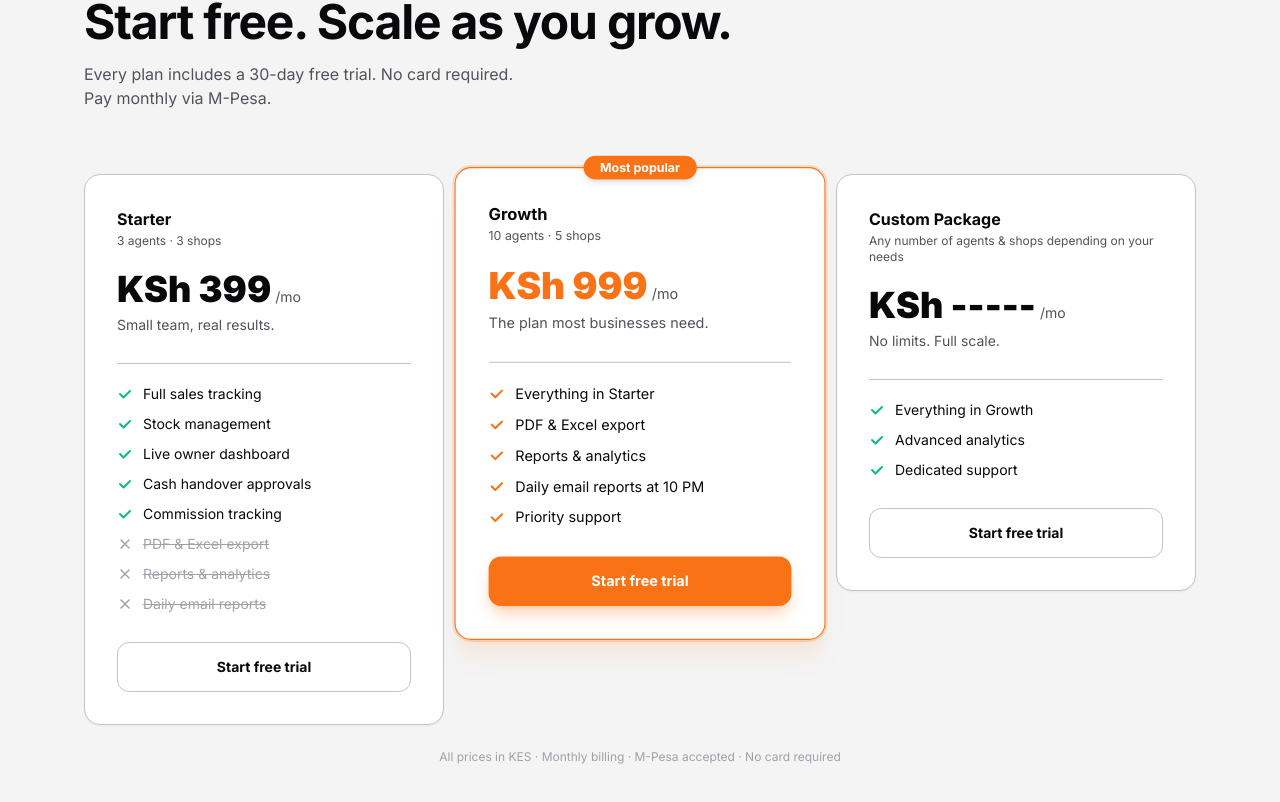
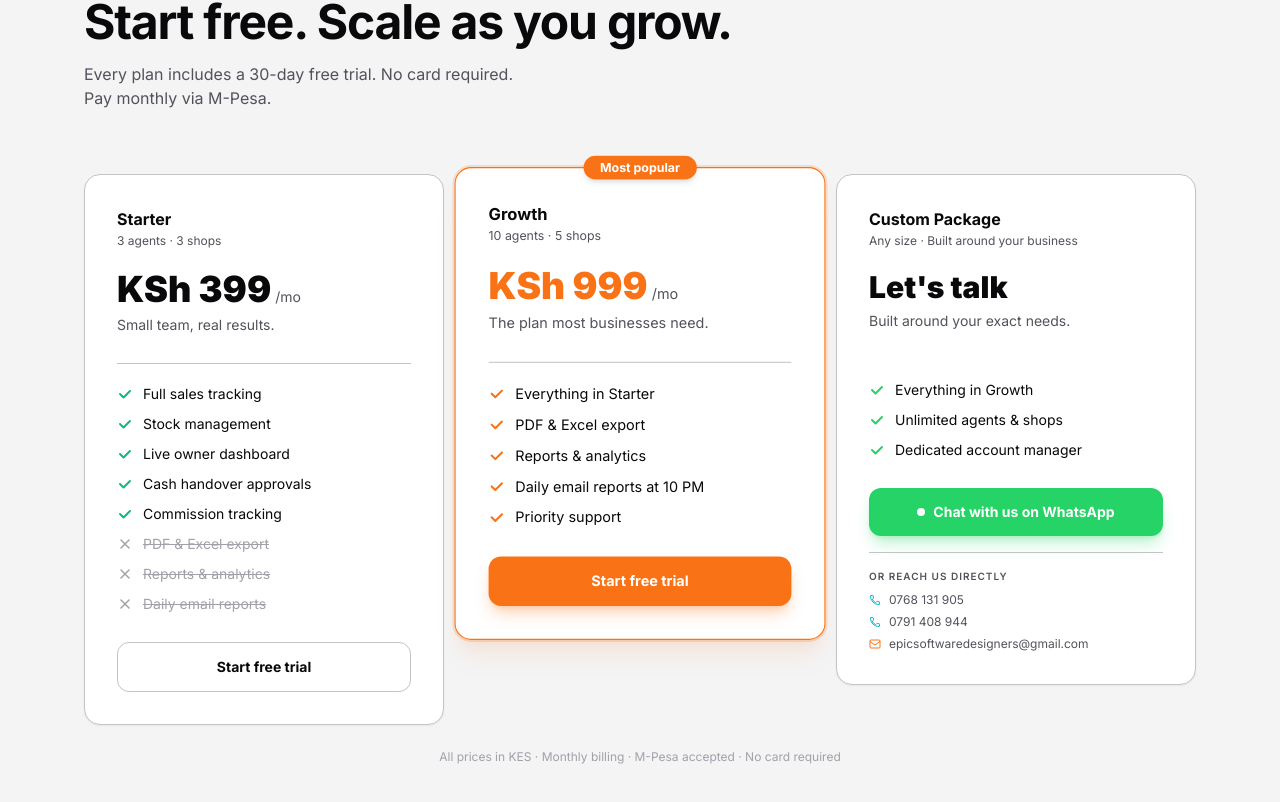
Before and after one commit to jos685/sales-website, a Next.js app: page / in a window 1280 px wide. Shown: the part 6547-7349 px from the top of the page. Built offline with nearby package versions, Linux system fonts and the light colour scheme.

Commit message:
changed the packsge

```diff
--- a/components/Pricing.tsx
+++ b/components/Pricing.tsx
@@ -1,28 +1,38 @@
 import { FadeUp, StaggerGrid, StaggerItem } from "@/components/Motion";
 
 const APP_URL = "https://sales-tracker-lovat.vercel.app/register";
+const WA_URL   = "https://wa.me/254783069010?text=" + encodeURIComponent("Hi! I'd like to discuss a custom QASHUP package for my business.");
 
 const plans = [
   {
-    name: "Starter", price: "399", capacity: "3 agents · 3 shops", tagline: "Small team, real results.",
-    highlight: false, badge: null,
+    name: "Starter", price: "399", capacity: "3 agents · 3 shops",
+    tagline: "Small team, real results.",
+    highlight: false, badge: null, custom: false,
     features: ["Full sales tracking","Stock management","Live owner dashboard","Cash handover approvals","Commission tracking"],
     locked: ["PDF & Excel export","Reports & analytics","Daily email reports"],
+    btnLabel: "Start free trial",
+    btnHref: APP_URL,
     btnClass: "border border-border text-ink hover:bg-bg transition-colors",
   },
   {
-    name: "Growth", price: "999", capacity: "10 agents · 5 shops", tagline: "The plan most businesses need.",
-    highlight: true, badge: "Most popular",
+    name: "Growth", price: "999", capacity: "10 agents · 5 shops",
+    tagline: "The plan most businesses need.",
+    highlight: true, badge: "Most popular", custom: false,
     features: ["Everything in Starter","PDF & Excel export","Reports & analytics","Daily email reports at 10 PM","Priority support"],
     locked: [],
+    btnLabel: "Start free trial",
+    btnHref: APP_URL,
     btnClass: "bg-accent text-white hover:opacity-90 transition-opacity shadow-lg shadow-accent/30",
   },
   {
-    name: "Custom Package", price: "-----", capacity: "Any number of agents & shops depending on your needs", tagline: "No limits. Full scale.",
-    highlight: false, badge: null,
-    features: ["Everything in Growth","Advanced analytics","Dedicated support"],
+    name: "Custom Package", price: null, capacity: null,
+    tagline: null,
+    highlight: false, badge: null, custom: true,
+    features: ["Everything in Growth","Unlimited agents & shops","Dedicated account manager"],
     locked: [],
-    btnClass: "border border-border text-ink hover:bg-bg transition-colors",
+    btnLabel: "Chat with us on WhatsApp",
+    btnHref: WA_URL,
+    btnClass: "bg-[#25D366] text-white hover:opacity-90 transition-opacity shadow-lg shadow-[#25D366]/30",
   },
 ];
 
@@ -44,6 +54,69 @@ export default function Pricing() {
         <StaggerGrid className="grid gap-4 md:grid-cols-3 md:items-start">
           {plans.map((plan) => (
             <StaggerItem key={plan.name}>
+              {plan.custom ? (
+                /* ── Custom Package card ── */
+                <div className="group relative flex flex-col rounded-2xl border border-border bg-surface p-7 shadow-sm transition-all duration-300 hover:-translate-y-1 hover:shadow-xl md:p-8">
+                  {/* decorative glow */}
+                  <div className="pointer-events-none absolute -inset-px rounded-2xl bg-gradient-to-br from-[#f97316]/20 via-transparent to-[#06b6d4]/20 opacity-0 transition-opacity duration-300 group-hover:opacity-100" />
+
+                  <div className="mb-5">
+                    <h3 className="text-base font-bold text-ink">{plan.name}</h3>
+                    <p className="mt-0.5 text-xs text-muted">Any size · Built around your business</p>
+                  </div>
+
+                  {/* price block */}
+                  <div className="mb-2">
+                    <span className="text-3xl font-black text-ink">Let&apos;s talk</span>
+                    <p className="mt-1.5 text-sm text-muted">Built around your exact needs.</p>
+                  </div>
+
+                  <div className="my-5 border-t border-white/10" />
+
+                  <ul className="mb-7 flex-1 space-y-2.5">
+                    {plan.features.map((f) => (
+                      <li key={f} className="flex items-start gap-2.5 text-sm text-ink">
+                        <svg width="16" height="16" viewBox="0 0 16 16" fill="none" className="mt-0.5 flex-shrink-0 text-[#25D366]">
+                          <path d="M3 8l3.5 3.5L13 5" stroke="currentColor" strokeWidth="2" strokeLinecap="round" strokeLinejoin="round"/>
+                        </svg>
+                        {f}
+                      </li>
+                    ))}
+                  </ul>
+
+                  {/* WhatsApp CTA */}
+                  <a
+                    href={plan.btnHref}
+                    target="_blank"
+                    rel="noopener noreferrer"
+                    className={`relative flex items-center justify-center gap-2 rounded-xl px-6 py-3.5 text-center text-sm font-bold ${plan.btnClass}`}
+                  >
+                    <span className="relative flex h-2 w-2">
+                      <span className="absolute inline-flex h-full w-full animate-ping rounded-full bg-white opacity-60" />
+                      <span className="relative h-2 w-2 rounded-full bg-white" />
+                    </span>
+                    {plan.btnLabel}
+                  </a>
+
+                  {/* compact contact row */}
+                  <div className="mt-4 border-t border-border pt-4 space-y-1.5">
+                    <p className="text-[10px] font-semibold uppercase tracking-widest text-muted mb-2">Or reach us directly</p>
+                    <a href="tel:+254768131905" className="flex items-center gap-2 text-xs text-muted hover:text-ink transition-colors">
+                      <svg width="12" height="12" viewBox="0 0 24 24" fill="none" className="flex-shrink-0 text-[#06b6d4]"><path d="M6.62 10.79a15.05 15.05 0 0 0 6.59 6.59l2.2-2.2a1 1 0 0 1 1.01-.24c1.12.37 2.33.57 3.58.57a1 1 0 0 1 1 1V20a1 1 0 0 1-1 1C10.61 21 3 13.39 3 4a1 1 0 0 1 1-1h3.5a1 1 0 0 1 1 1c0 1.25.2 2.46.57 3.58a1 1 0 0 1-.25 1.01l-2.2 2.2Z" stroke="currentColor" strokeWidth="2" strokeLinecap="round" strokeLinejoin="round"/></svg>
+                      0768 131 905
+                    </a>
+                    <a href="tel:+254791408944" className="flex items-center gap-2 text-xs text-muted hover:text-ink transition-colors">
+                      <svg width="12" height="12" viewBox="0 0 24 24" fill="none" className="flex-shrink-0 text-[#06b6d4]"><path d="M6.62 10.79a15.05 15.05 0 0 0 6.59 6.59l2.2-2.2a1 1 0 0 1 1.01-.24c1.12.37 2.33.57 3.58.57a1 1 0 0 1 1 1V20a1 1 0 0 1-1 1C10.61 21 3 13.39 3 4a1 1 0 0 1 1-1h3.5a1 1 0 0 1 1 1c0 1.25.2 2.46.57 3.58a1 1 0 0 1-.25 1.01l-2.2 2.2Z" stroke="currentColor" strokeWidth="2" strokeLinecap="round" strokeLinejoin="round"/></svg>
+                      0791 408 944
+                    </a>
+                    <a href="mailto:epicsoftwaredesigners@gmail.com" className="flex items-center gap-2 text-xs text-muted hover:text-ink transition-colors">
+                      <svg width="12" height="12" viewBox="0 0 24 24" fill="none" className="flex-shrink-0 text-[#f97316]"><rect x="2" y="4" width="20" height="16" rx="2" stroke="currentColor" strokeWidth="2"/><path d="M2 7l10 7 10-7" stroke="currentColor" strokeWidth="2" strokeLinecap="round"/></svg>
+                      epicsoftwaredesigners@gmail.com
+                    </a>
+                  </div>
+                </div>
+              ) : (
+                /* ── Standard plan card ── */
                 <div
                   className={`group relative flex flex-col rounded-2xl border p-7 shadow-sm transition-all duration-300 hover:-translate-y-1 hover:shadow-lg md:p-8 ${
                     plan.highlight
@@ -96,14 +169,15 @@ export default function Pricing() {
                   </ul>
 
                   <a
-                  href={APP_URL}
+                    href={plan.btnHref}
                     target="_blank"
                     rel="noopener noreferrer"
                     className={`block rounded-xl px-6 py-3.5 text-center text-sm font-bold ${plan.btnClass}`}
                   >
-                  Start free trial
+                    {plan.btnLabel}
                   </a>
                 </div>
+              )}
             </StaggerItem>
           ))}
         </StaggerGrid>
```
Lines whose indentation alone changed are shown as unchanged.
